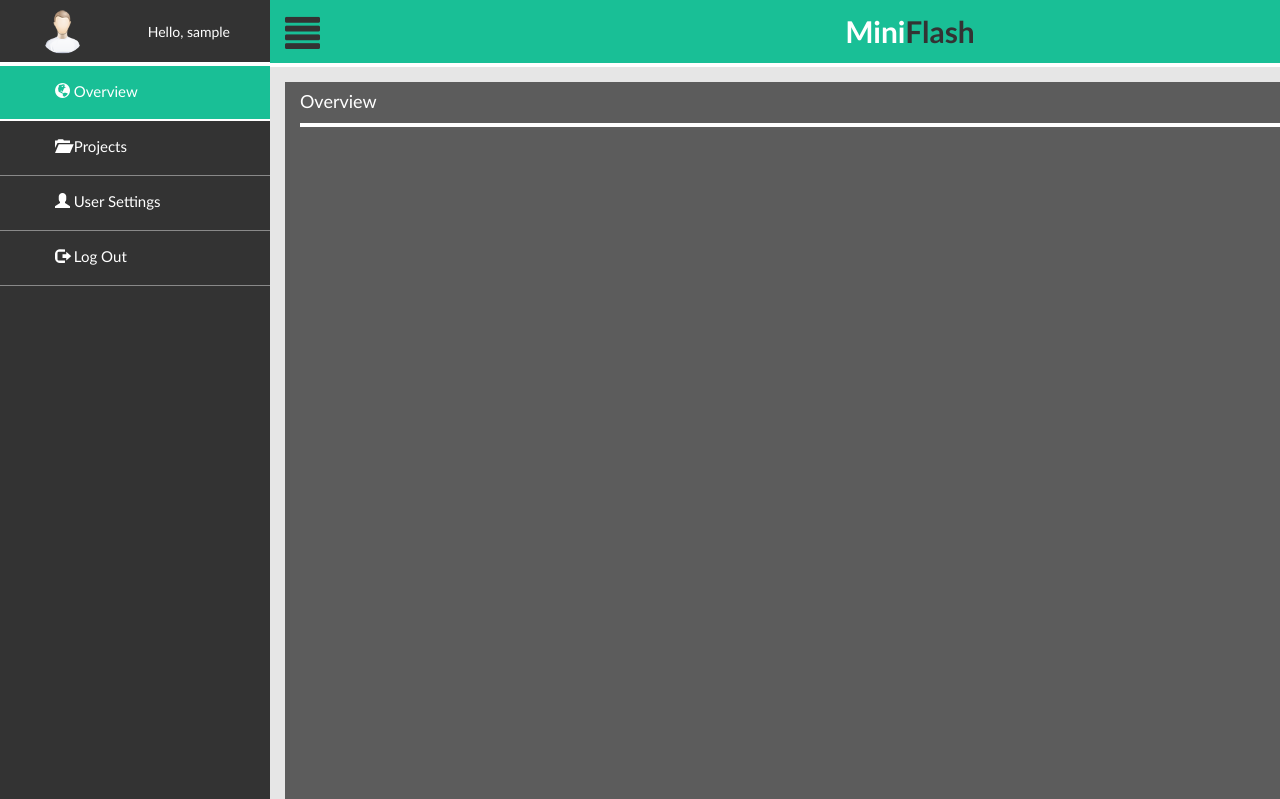
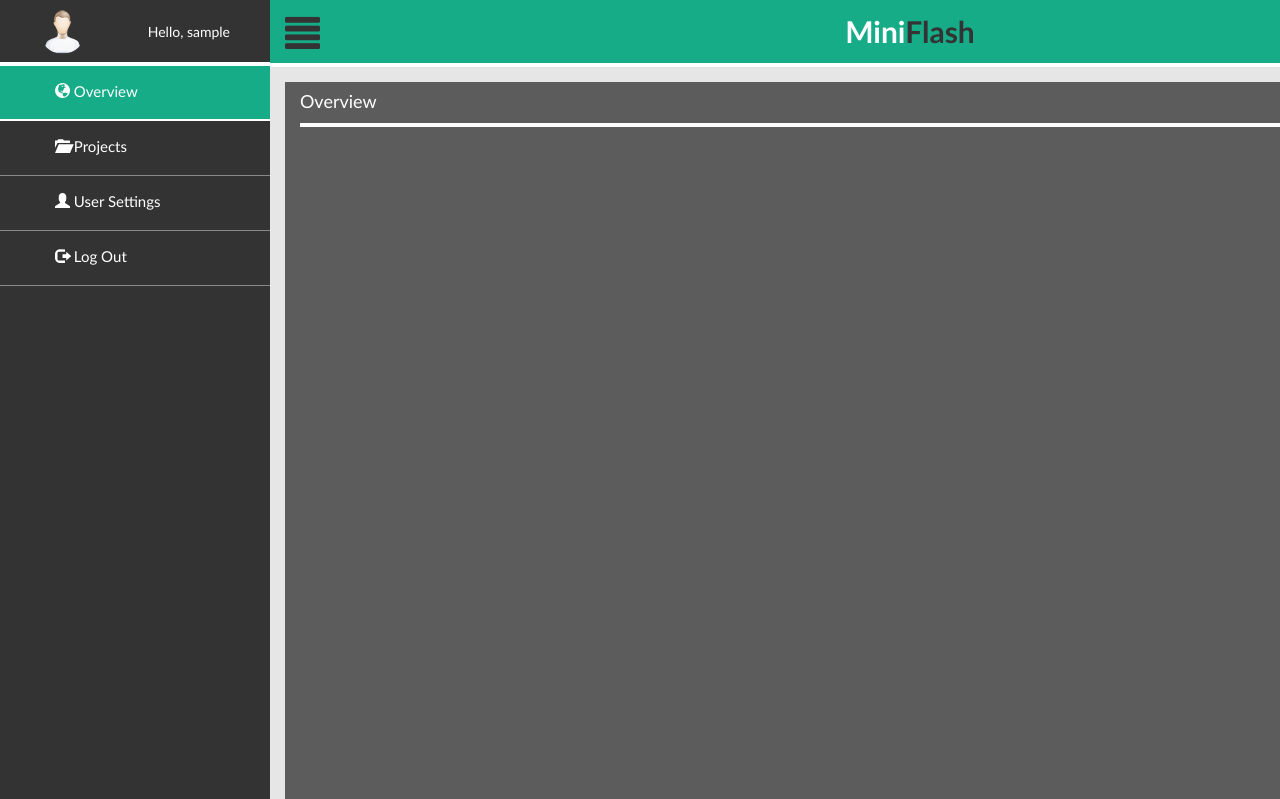
Before and after one commit to marlic1337/MiniFlash, a Django app: page /overview in a window 1280 px wide. Shown: the top 799 px of the page. Run offline with Django 3.2, Linux system fonts and the light colour scheme; the visitor is signed in with stand-in values (Sample User, id 1); some libraries are stand-ins or nearby versions.

Commit message:
color fix

```diff
--- a/MiniFlash/static/css/authenticated.css
+++ b/MiniFlash/static/css/authenticated.css
@@ -4,13 +4,13 @@
 
 .navigation_bar{
     min-height: 60px;
-    background-color: #19BF96;
+    background-color: #16AC87;
     border-bottom: 4px solid #ffffff;
 }
 
 .footer{
     min-height: 66px;
-    background-color: #19BF96;
+    background-color: #16AC87;
     border-top: 4px solid #ffffff;
     margin-bottom: 0;
 }
@@ -44,12 +44,12 @@
     padding-top: 15px;
 }
 .menu_item_active{
-    background-color: #19BF96;
+    background-color: #16AC87;
     border-top: 2px solid #ffffff;
     border-bottom: 2px solid #ffffff;;
 }
 .menu_item_active_first{
-    background-color: #19BF96;
+    background-color: #16AC87;
     border-bottom: 2px solid #ffffff;;
 }
 .menu_item a{
@@ -82,7 +82,7 @@
 #auth_additional_right{
     padding-top: 10px;
     padding-bottom: 10px;
-    background-color: #19BF96;
+    background-color: #16AC87;
     min-height: 865px;
     border-left: 4px solid #ffffff;
     color: #ffffff;
--- a/MiniFlash/static/css/public.css
+++ b/MiniFlash/static/css/public.css
@@ -3,7 +3,7 @@
 }
 
 body{
-    background-color: #19BF96;
+    background-color: #16AC87;
 }
 
 input[type=email], input[type=password]{
```
